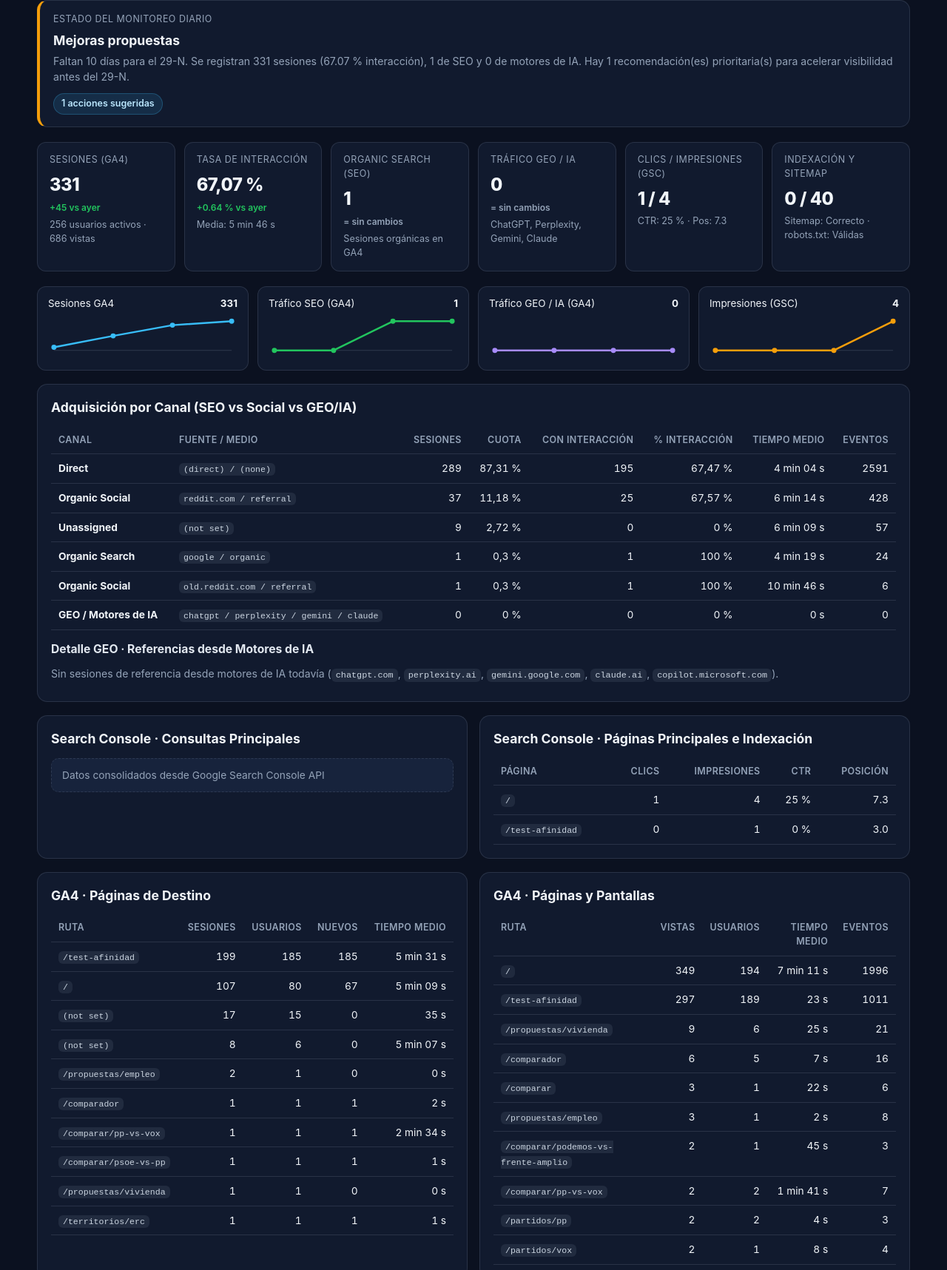
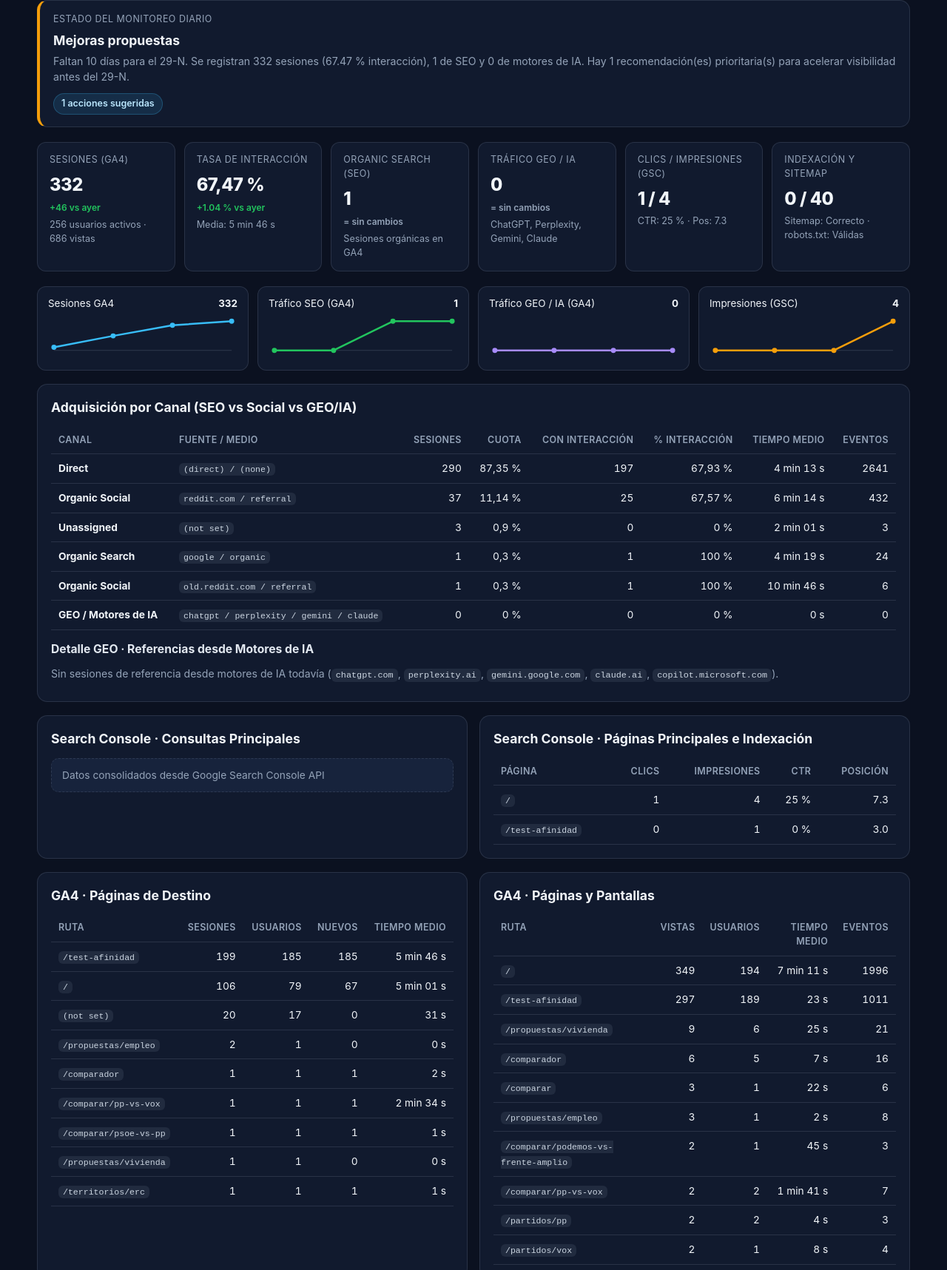
Before and after one commit to sebascoler/politifacil-29n, a website: page reports/seo-geo-dashboard.html in a window 1280 px wide. Shown: the part 174-1891 px from the top of the page at 74% size. Drawn offline with Linux system fonts and the light colour scheme.

Commit message:
chore(reports): actualizar reporte diario SEO & GEO [vercel skip]

```diff
--- a/reports/seo-geo-dashboard.html
+++ b/reports/seo-geo-dashboard.html
@@ -229,7 +229,7 @@
         </div>
       </div>
       <div class="muted" style="text-align:right;">
-        <div>Actualizado: 2026-11-20T09:58:13</div>
+        <div>Actualizado: 2026-11-20T10:09:28</div>
         <div>Seguimiento diario automático: 08:00 Europe/Madrid</div>
       </div>
     </header>
@@ -238,7 +238,7 @@
       <div>
         <div class="kpi-label">Estado del monitoreo diario</div>
         <h2 style="margin:0 0 4px;">Mejoras propuestas</h2>
-        <p class="muted" style="margin:0;">Faltan 10 días para el 29-N. Se registran 331 sesiones (67.07 % interacción), 1 de SEO y 0 de motores de IA. Hay 1 recomendación(es) prioritaria(s) para acelerar visibilidad antes del 29-N.</p>
+        <p class="muted" style="margin:0;">Faltan 10 días para el 29-N. Se registran 332 sesiones (67.47 % interacción), 1 de SEO y 0 de motores de IA. Hay 1 recomendación(es) prioritaria(s) para acelerar visibilidad antes del 29-N.</p>
       </div>
       <span class="pill">1 acciones sugeridas</span>
     </section>
@@ -246,14 +246,14 @@
     <section class="kpi-grid" aria-label="KPIs principales">
       <div class="kpi-card">
         <div class="kpi-label">Sesiones (GA4)</div>
-        <div class="kpi-value">331</div>
-        <span class="delta delta-up">+45 vs ayer</span>
+        <div class="kpi-value">332</div>
+        <span class="delta delta-up">+46 vs ayer</span>
         <div class="kpi-sub">256 usuarios activos · 686 vistas</div>
       </div>
       <div class="kpi-card">
         <div class="kpi-label">Tasa de interacción</div>
-        <div class="kpi-value">67,07 %</div>
-        <span class="delta delta-up">+0.64 % vs ayer</span>
+        <div class="kpi-value">67,47 %</div>
+        <span class="delta delta-up">+1.04 % vs ayer</span>
         <div class="kpi-sub">Media: 5 min 46 s</div>
       </div>
       <div class="kpi-card">
@@ -285,12 +285,12 @@
     <div class="spark-card">
       <div class="spark-head">
         <span>Sesiones GA4</span>
-        <strong>331</strong>
+        <strong>332</strong>
       </div>
       <svg viewBox="0 0 260 56" width="100%" height="56" role="img" aria-label="Tendencia de Sesiones GA4">
         <line x1="8" y1="48" x2="252" y2="48" stroke="rgba(148,163,184,0.22)" stroke-width="1" />
-        <polyline fill="none" stroke="#38bdf8" stroke-width="2.5" stroke-linecap="round" stroke-linejoin="round" points="8.0,43.8 89.3,28.1 170.7,13.4 252.0,8.0" />
-        <circle cx="8.0" cy="43.8" r="3.5" fill="#38bdf8"><title>35</title></circle><circle cx="89.3" cy="28.1" r="3.5" fill="#38bdf8"><title>165</title></circle><circle cx="170.7" cy="13.4" r="3.5" fill="#38bdf8"><title>286</title></circle><circle cx="252.0" cy="8.0" r="3.5" fill="#38bdf8"><title>331</title></circle>
+        <polyline fill="none" stroke="#38bdf8" stroke-width="2.5" stroke-linecap="round" stroke-linejoin="round" points="8.0,43.8 89.3,28.1 170.7,13.5 252.0,8.0" />
+        <circle cx="8.0" cy="43.8" r="3.5" fill="#38bdf8"><title>35</title></circle><circle cx="89.3" cy="28.1" r="3.5" fill="#38bdf8"><title>165</title></circle><circle cx="170.7" cy="13.5" r="3.5" fill="#38bdf8"><title>286</title></circle><circle cx="252.0" cy="8.0" r="3.5" fill="#38bdf8"><title>332</title></circle>
       </svg>
     </div>
 
@@ -355,32 +355,32 @@
       <tr>
         <td><strong>Direct</strong></td>
         <td><code>(direct) / (none)</code></td>
-        <td class="num">289</td>
-        <td class="num">87,31 %</td>
-        <td class="num">195</td>
-        <td class="num">67,47 %</td>
-        <td class="num">4 min 04 s</td>
-        <td class="num">2591</td>
+        <td class="num">290</td>
+        <td class="num">87,35 %</td>
+        <td class="num">197</td>
+        <td class="num">67,93 %</td>
+        <td class="num">4 min 13 s</td>
+        <td class="num">2641</td>
       </tr>
       <tr>
         <td><strong>Organic Social</strong></td>
         <td><code>reddit.com / referral</code></td>
         <td class="num">37</td>
-        <td class="num">11,18 %</td>
+        <td class="num">11,14 %</td>
         <td class="num">25</td>
         <td class="num">67,57 %</td>
         <td class="num">6 min 14 s</td>
-        <td class="num">428</td>
+        <td class="num">432</td>
       </tr>
       <tr>
         <td><strong>Unassigned</strong></td>
         <td><code>(not set)</code></td>
-        <td class="num">9</td>
-        <td class="num">2,72 %</td>
+        <td class="num">3</td>
+        <td class="num">0,9 %</td>
         <td class="num">0</td>
         <td class="num">0 %</td>
-        <td class="num">6 min 09 s</td>
-        <td class="num">57</td>
+        <td class="num">2 min 01 s</td>
+        <td class="num">3</td>
       </tr>
       <tr>
         <td><strong>Organic Search</strong></td>
@@ -449,28 +449,21 @@
         <td class="num">199</td>
         <td class="num">185</td>
         <td class="num">185</td>
-        <td class="num">5 min 31 s</td>
+        <td class="num">5 min 46 s</td>
       </tr>
       <tr>
         <td><code>/</code></td>
-        <td class="num">107</td>
-        <td class="num">80</td>
+        <td class="num">106</td>
+        <td class="num">79</td>
         <td class="num">67</td>
-        <td class="num">5 min 09 s</td>
+        <td class="num">5 min 01 s</td>
       </tr>
       <tr>
         <td><code>(not set)</code></td>
+        <td class="num">20</td>
         <td class="num">17</td>
-        <td class="num">15</td>
         <td class="num">0</td>
-        <td class="num">35 s</td>
-      </tr>
-      <tr>
-        <td><code>(not set)</code></td>
-        <td class="num">8</td>
-        <td class="num">6</td>
-        <td class="num">0</td>
-        <td class="num">5 min 07 s</td>
+        <td class="num">31 s</td>
       </tr>
       <tr>
         <td><code>/propuestas/empleo</code></td>
@@ -719,8 +712,8 @@
           <tbody>
       <tr>
         <td><strong>2026-11-20</strong></td>
-        <td class="num">331</td>
-        <td class="num">67,07 %</td>
+        <td class="num">332</td>
+        <td class="num">67,47 %</td>
         <td class="num">1</td>
         <td class="num">0</td>
         <td class="num">1</td>
```
Also changed, not shown: reports/seo-geo-history.json (+24 -31 lines).
